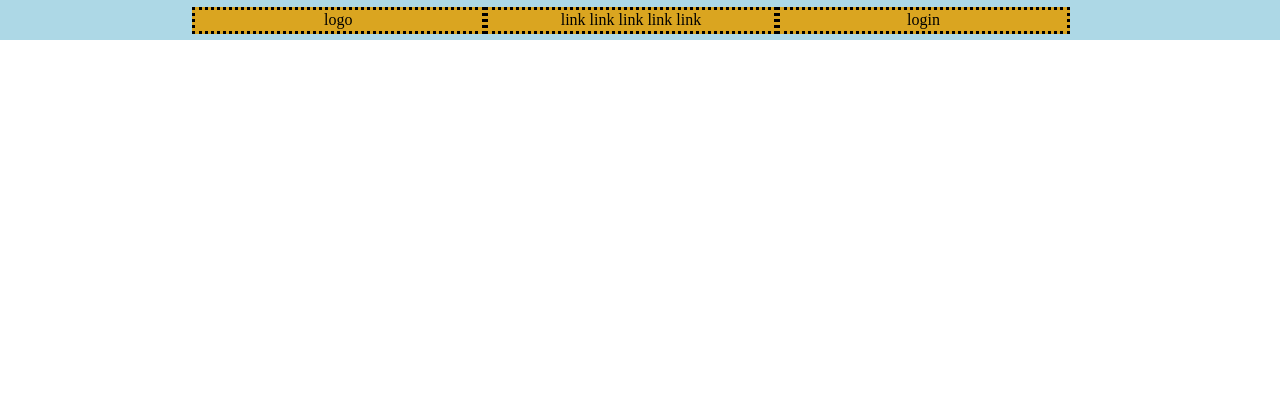
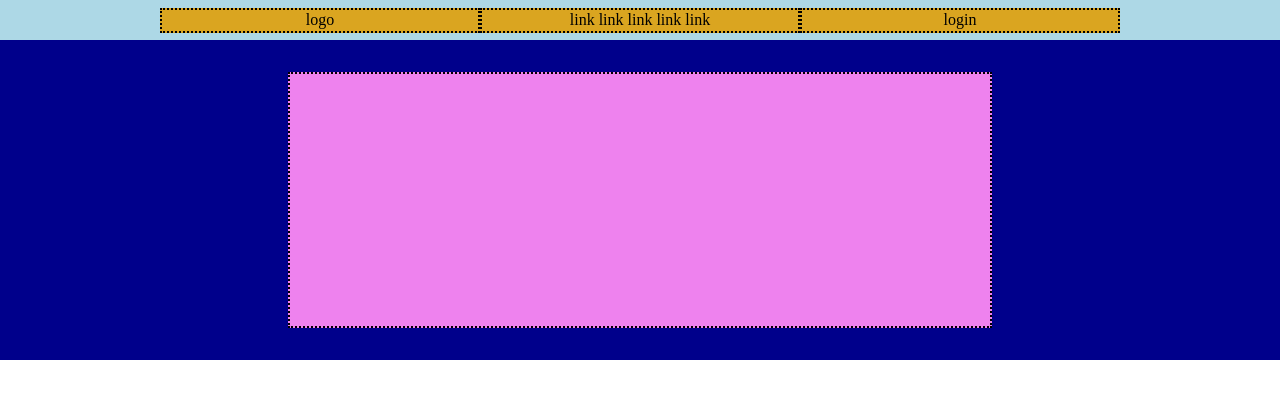
Before and after one commit to BernardoBarbucci/htmlcss-struttura-discord, a plain HTML site: page index.html in a window 1280 px wide. Drawn offline with Linux system fonts and the light colour scheme.

Commit message:
box-rosa

```diff
--- a/CSS/style.css
+++ b/CSS/style.css
@@ -6,6 +6,7 @@
     box-sizing: border-box;
 }
 
+/* navbar*/
 header{
     height: 40px;
     background-color: rgb(173, 216, 230);
@@ -16,14 +17,35 @@ header{
 .box>.nav{
     display: flex;
     background:rgb(218, 165, 32);
-    width:calc(33.33% - 2 * 3px);
-    height: 27px;
+    width:calc(100% / 3);
+    height: 25px;
     align-items: center;
-    border: 3px dotted;
+    border: 2px dotted;
     justify-content: space-around;
 }
 /*se metto justify-content: space-between; mi piazza i tre elementi a capo sulla sinistra (perche??)*/
 
 .box{
-    padding:0 12rem;
+    padding: 0 10rem;
 }
+/* fine navbar*/
+
+/* section box rosa con sfondo blu*/
+.container{
+    height: 320px;
+    background-color:rgb(0, 0, 139);
+    display: flex;
+    justify-content: center;
+    align-items: center;
+}
+
+.container>.rosa-box{
+    display: flex;
+    justify-content: center;
+    align-items: center;
+    width: 55%;
+    height: 80%;
+    background-color: rgb(238, 130, 238);
+    border: 2px dotted;s
+}
+/* fine section box rosa con sfondo blu*/
```
